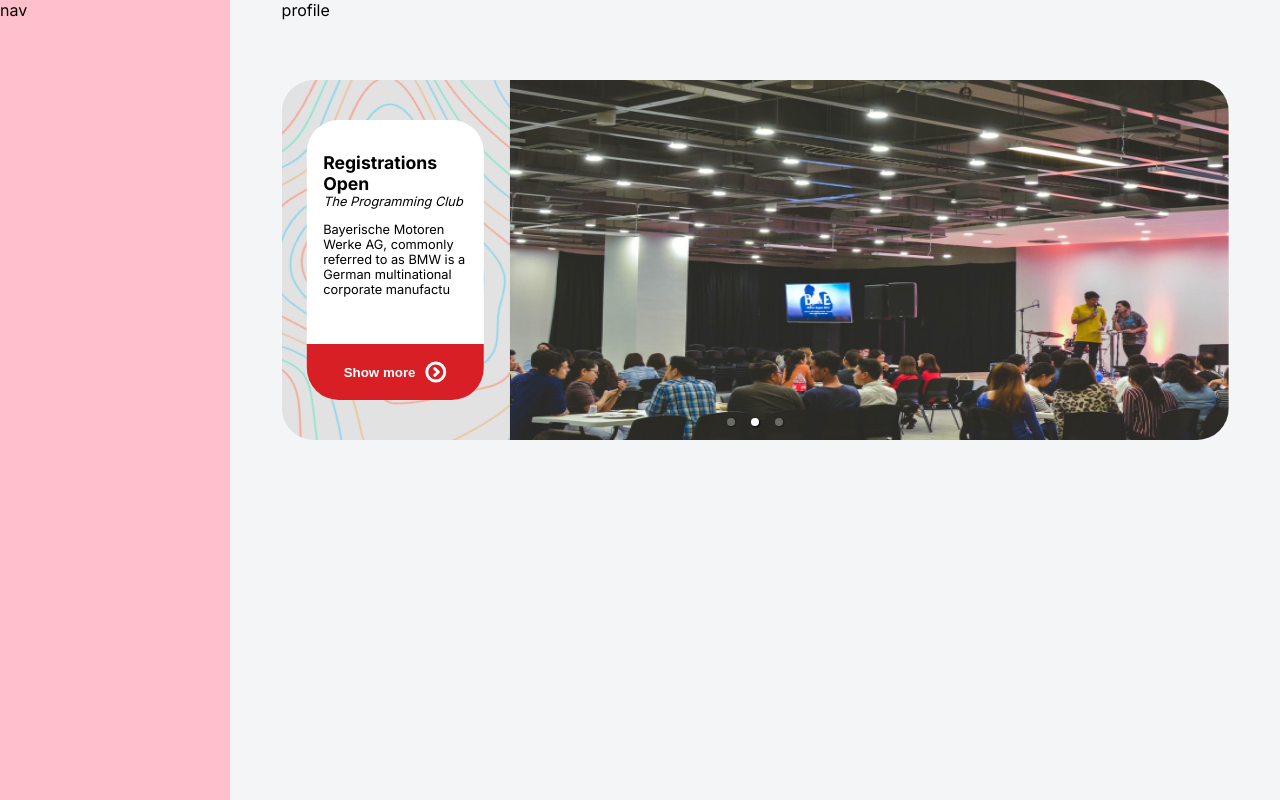
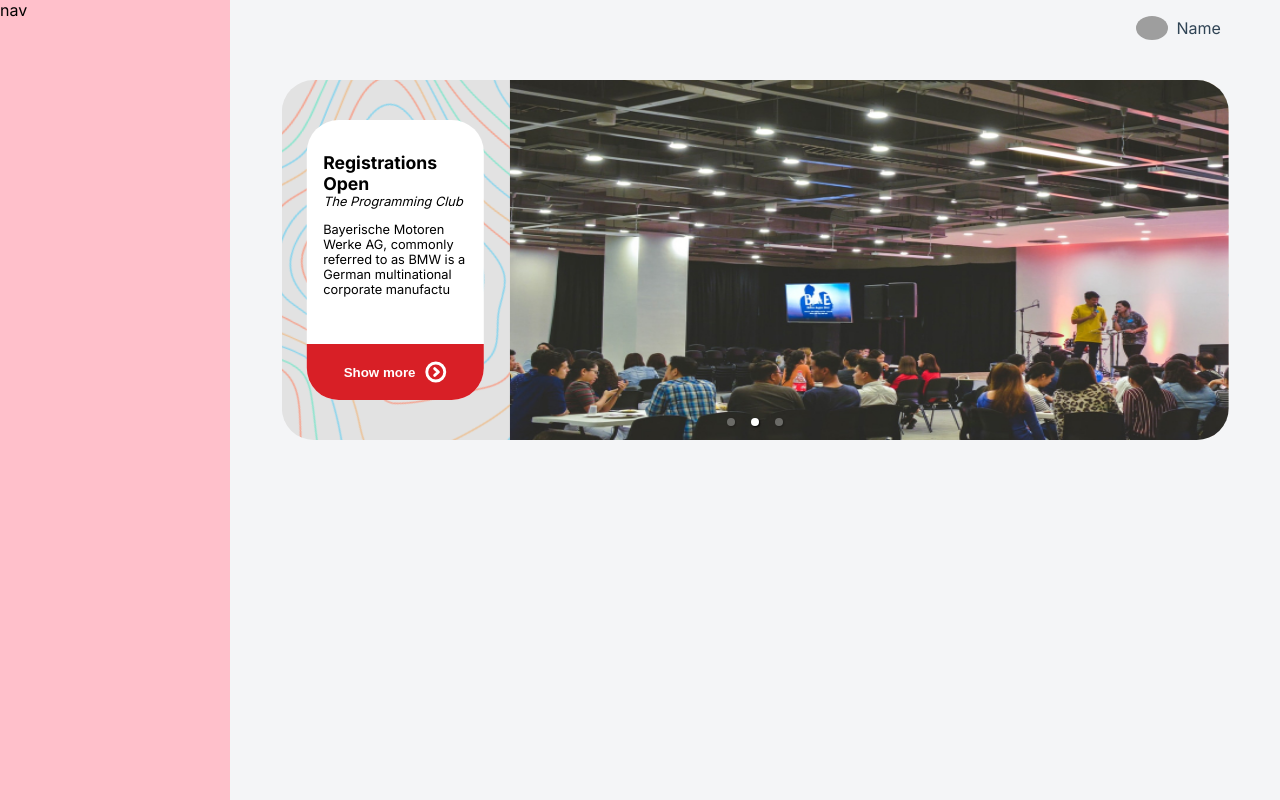
Before and after one commit to BitByte-TPC/gymkhana, a React (Vite) app in the folder ui/: page / in a window 1280 px wide. Built offline with nearby package versions, Linux system fonts and the light colour scheme; no server answers; sample sign-in values are in the browser's storage; grey boxes are pictures that could not be loaded.

Commit message:
feat(ui): add profile info in topbar

```diff
--- a/ui/src/components/TopBar/index.tsx
+++ b/ui/src/components/TopBar/index.tsx
@@ -1,5 +1,15 @@
 import styles from './styles.module.css';
 
 export const TopBar: React.FC = () => {
-  return <div className={styles.container}>profile</div>;
+  return (
+    <div className={styles.container}>
+      <div className={styles.profileInfoContainer}>
+        <img
+          src="https://cdn.pixabay.com/photo/2016/08/08/09/17/avatar-1577909_960_720.png"
+          alt="profile-img"
+        />
+        <div className={styles.profileName}>Name</div>
+      </div>
+    </div>
+  );
 };
--- a/ui/src/components/TopBar/styles.module.css
+++ b/ui/src/components/TopBar/styles.module.css
@@ -1,3 +1,23 @@
 .container {
   height: 10vh;
+  display: flex;
+  justify-content: flex-end;
+  padding-top: 1vh;
 }
+
+.profileInfoContainer {
+  height: fit-content;
+  padding: 1vh;
+  display: flex;
+  align-items: center;
+}
+
+.profileInfoContainer img {
+  width: 32px;
+  border-radius: 50%;
+}
+
+.profileName {
+  color: var(--primary-text);
+  margin-left: 1vh;
+}
```
